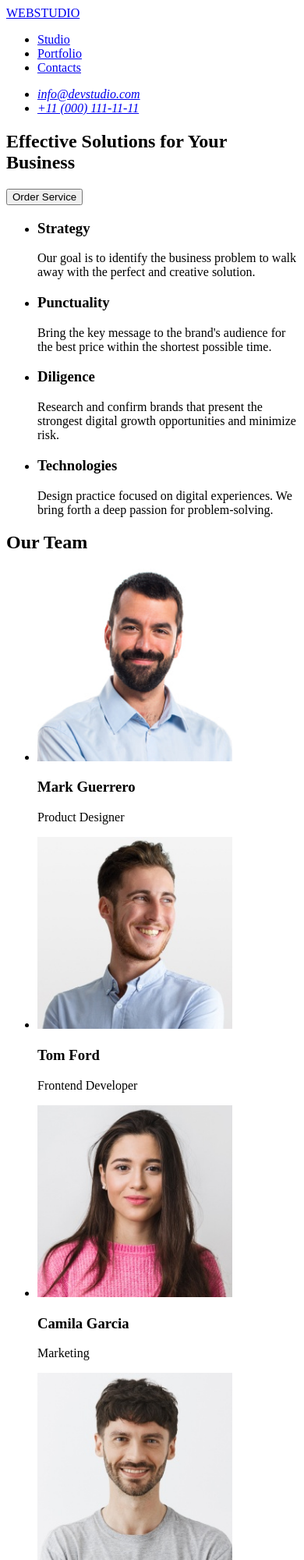
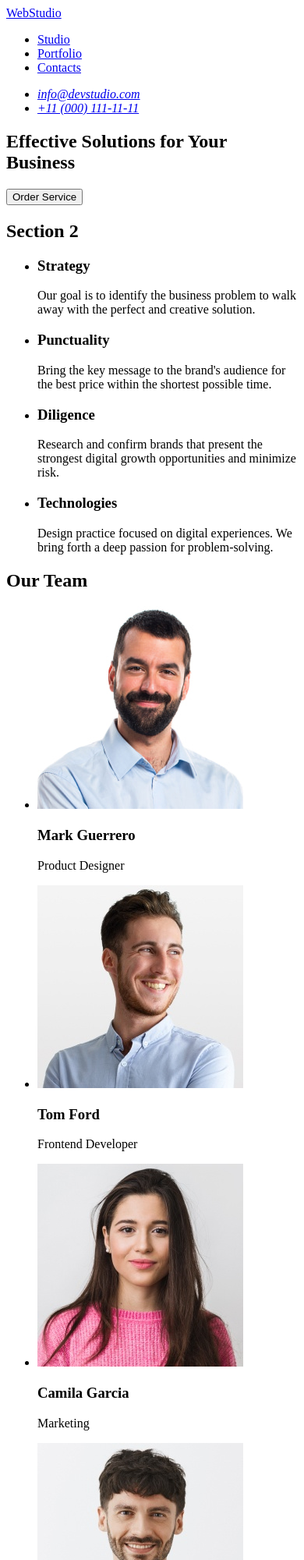
Before and after one commit to Oleksandr-U24/goit-markup-hw-01, a plain HTML site: page index.html in a window 390 px wide. Shown: the top 2000 px of the page at 78% size. Drawn offline with Linux system fonts and the light colour scheme.

Commit message:
Made changes after the first try to pass the task
Removed spaces in the phone references;
Changed the website title;
Changed width to 264 in photos;

```diff
--- a/index.html
+++ b/index.html
@@ -3,13 +3,13 @@
   <head>
     <meta charset="UTF-8" />
     <meta name="viewport" content="width=device-width, initial-scale=1.0" />
-    <title>WEBSTUDIO</title>
+    <title>WebStudio</title>
   </head>
 
   <body>
     <header>
       <nav>
-        <a href="./index.html">WEBSTUDIO</a>
+        <a href="./index.html">WebStudio</a>
 
         <ul>
           <li><a href="/">Studio</a></li>
@@ -21,7 +21,7 @@
       <address>
         <ul>
           <li><a href="mailto:info@devstudio.com">info@devstudio.com</a></li>
-          <li><a href="tell:+11(000)111-11-11">+11 (000) 111-11-11</a></li>
+          <li><a href="tell:+110001111111">+11 (000) 111-11-11</a></li>
         </ul>
       </address>
     </header>
@@ -33,6 +33,7 @@
       </section>
 
       <section>
+        <h2>Section 2</h2>
         <ul>
           <li>
             <h3>Strategy</h3>
@@ -76,7 +77,7 @@
             <img
               src="./images/Mark_Guerrero.jpg"
               alt="Photo by Mark Guerrero"
-              width="250"
+              width="264"
             />
             <h3>Mark Guerrero</h3>
             <p>Product Designer</p>
@@ -86,7 +87,7 @@
             <img
               src="./images/Tom_Ford.jpg"
               alt="Photo by Tom Ford"
-              width="250"
+              width="264"
             />
             <h3>Tom Ford</h3>
             <p>Frontend Developer</p>
@@ -96,7 +97,7 @@
             <img
               src="./images/Camila_Garcia.jpg"
               alt="Photo by Camila Garcia"
-              width="250"
+              width="264"
             />
             <h3>Camila Garcia</h3>
             <p>Marketing</p>
@@ -106,7 +107,7 @@
             <img
               src="./images/Daniel_Wilson.jpg"
               alt="Photo by Daniel Wilson"
-              width="250"
+              width="264"
             />
             <h3>Daniel Wilson</h3>
             <p>UI Designer</p>
@@ -116,7 +117,7 @@
     </main>
 
     <footer>
-      <a href="./index.html">WEBSTUDIO</a>
+      <a href="./index.html">WebStudio</a>
       <p>
         Increase the flow of customers and sales for your business with digital
         marketing & growth solutions.
```
